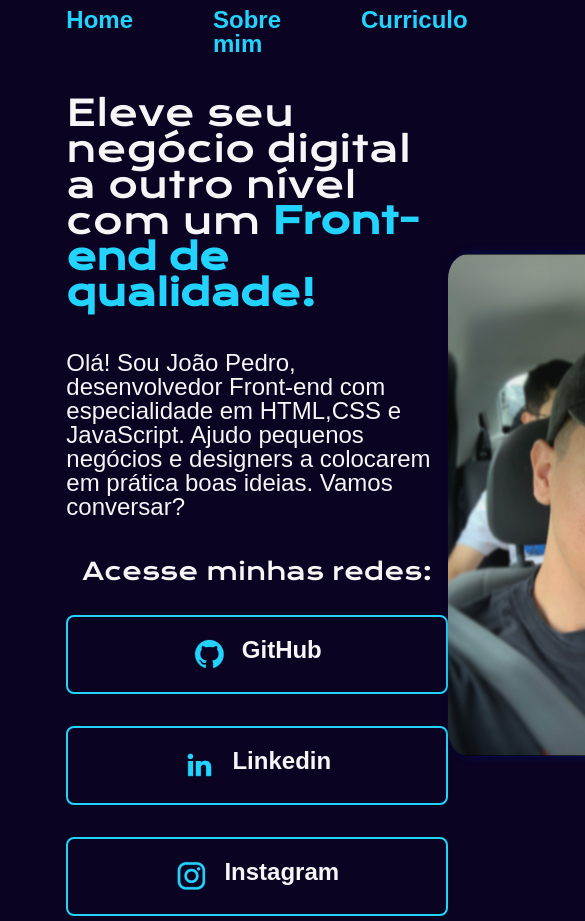
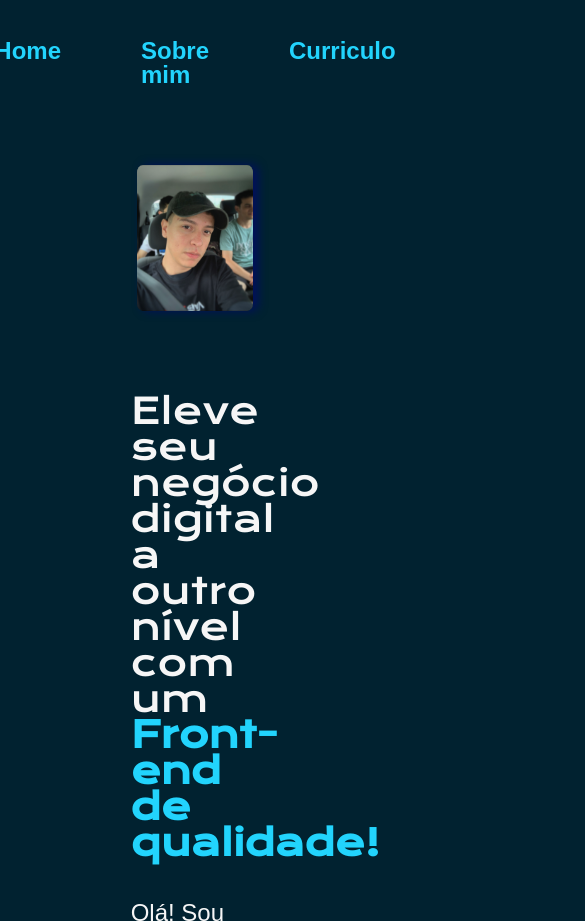
Before and after one commit to jaoopedro/portfolio, a plain HTML site: page index.html in a window 390 px wide. Shown: the top 921 px of the page, 585 px wide, since content can reach past the window. Drawn offline with nearby package versions, Linux system fonts and the light colour scheme.

Commit message:
Atualizando e adicionando responsividade
tirando a medida px e colocando medida de % para adicionar responsividade no site.

```diff
--- a/assets/css/style.css
+++ b/assets/css/style.css
@@ -42,6 +42,7 @@ body{
 
 .cabecalho{
     padding: 2% 0 0 17%; /* superior, direito, inferio e esquerdo */ /*melhor para % para a responsividade*/
+
 }
 
 .cabecalho_menu{
@@ -64,11 +65,12 @@ body{
     display: flex;
     align-items: center; /*Alinhados no centro*/
     justify-content: space-between; /*como a distribuição dos elementos ira ficar (paramentro para alinhamento)*/
+    gap: 82px;
 }
 
 /*Section*/
 .apresentacao_conteudo{
-    width: 615px;
+    width: 50%;
     display: flex;
     flex-direction: column;
     gap: 40px; /*parametro do flex box para distanciamento entre os elementos filhos*/
@@ -94,9 +96,8 @@ body{
 }
 
 
-.foto-principal{
-    width: 400px;
-    height: 502px;
+.apresentacao_imagem{
+    width: 45%;
     border-radius: 5%;
     box-shadow: 5px 0px 10px rgb(1, 15, 94) ;
 }
@@ -116,13 +117,13 @@ body{
 }
 
 
-.apresentacao_links_link{
+.apresentacao_links_navegacao{
    /* background-color: #22D4FD;  */
     display: flex;
      justify-content: center; /* alinhando os elementos no centro */
      gap: 16px; /* da espaçamento de acordo com a direção do flexbox seja ele row ou colum */
     border: 2px solid #22D4FD; /*largura da borda, tipo da borda e cor da borda*/
-    width: 378px;
+    width: 50%;
     text-align: center;
     border-radius: 8px;
     font-weight: 600; /*Peso da fonte*/
@@ -135,10 +136,10 @@ body{
     transition: 0.6s width;
 }
 
-.apresentacao_links_link:hover{
+.apresentacao_links_navegacao:hover{
     background-color: #1d0146;
-    width: 388px;
-    height: 33px;
+    width: 33%;
+    height: 33%;
 }
 
 .rodape{
@@ -158,3 +159,23 @@ body{
 .apresentacao_conteudo_texto_formacao{
     padding-bottom: 10px;
 }
+
+@media(max-width:1200px){
+    body{
+        background-color: #012230;
+    }
+    .cabecalho{
+      padding: 10%;
+    }
+    .cabecalho_menu{
+        justify-content: center;
+    }
+
+    .apresentacao{
+        flex-direction: column-reverse; /*deixa o invertido a ordem dos elementos na coluna*/
+    }
+    .rodape{
+        background-color: #005b80;
+    }
+
+}
--- a/index.html
+++ b/index.html
@@ -23,15 +23,15 @@
             <p class="apresentacao_conteudo_texto">Olá! Sou João Pedro, desenvolvedor Front-end com especialidade em HTML,CSS e JavaScript. Ajudo pequenos negócios e designers a colocarem em prática boas ideias. Vamos conversar?</p>
             <div class="apresentacao_links">
                 <h2 class="apresentacao_links_subtitulo">Acesse minhas redes:</h2>
-                <a href="https://github.com/jaoopedro" target="_blank" class="apresentacao_links_link">
-                    <img src="assets/img/github.png" alt="github">GitHub</a>
-                <a href="https://www.linkedin.com/in/joão-pedro-nunes-5295b0183/" target="_blank" class="apresentacao_links_link">
+                <a href="https://github.com/jaoopedro" target="_blank" class="apresentacao_links_navegacao">
+                <img src="assets/img/github.png" alt="github">GitHub</a>
+                <a href="https://www.linkedin.com/in/joão-pedro-nunes-5295b0183/" target="_blank" class="apresentacao_links_navegacao">
                     <img src="assets/img/linkedin.png" alt="">Linkedin</a>
-                <a href="" target="_blank" class="apresentacao_links_link">
+                <a href="" target="_blank" class="apresentacao_links_navegacao">
                     <img src="assets/img/instagram.png" alt=""> Instagram</a>
             </div>
         </section>
-        <img src="assets/img/imagem.jpg" alt="foto do joao" class="foto-principal">
+        <img src="assets/img/imagem.jpg" alt="foto do joao" class="apresentacao_imagem">
     </main>
     <footer class="rodape">
         <p>Desenvolvido por João Pedro.</p>
```
Also changed, not shown: about.html (+1 -1 lines), curriculo.html (+1 -1 lines).
